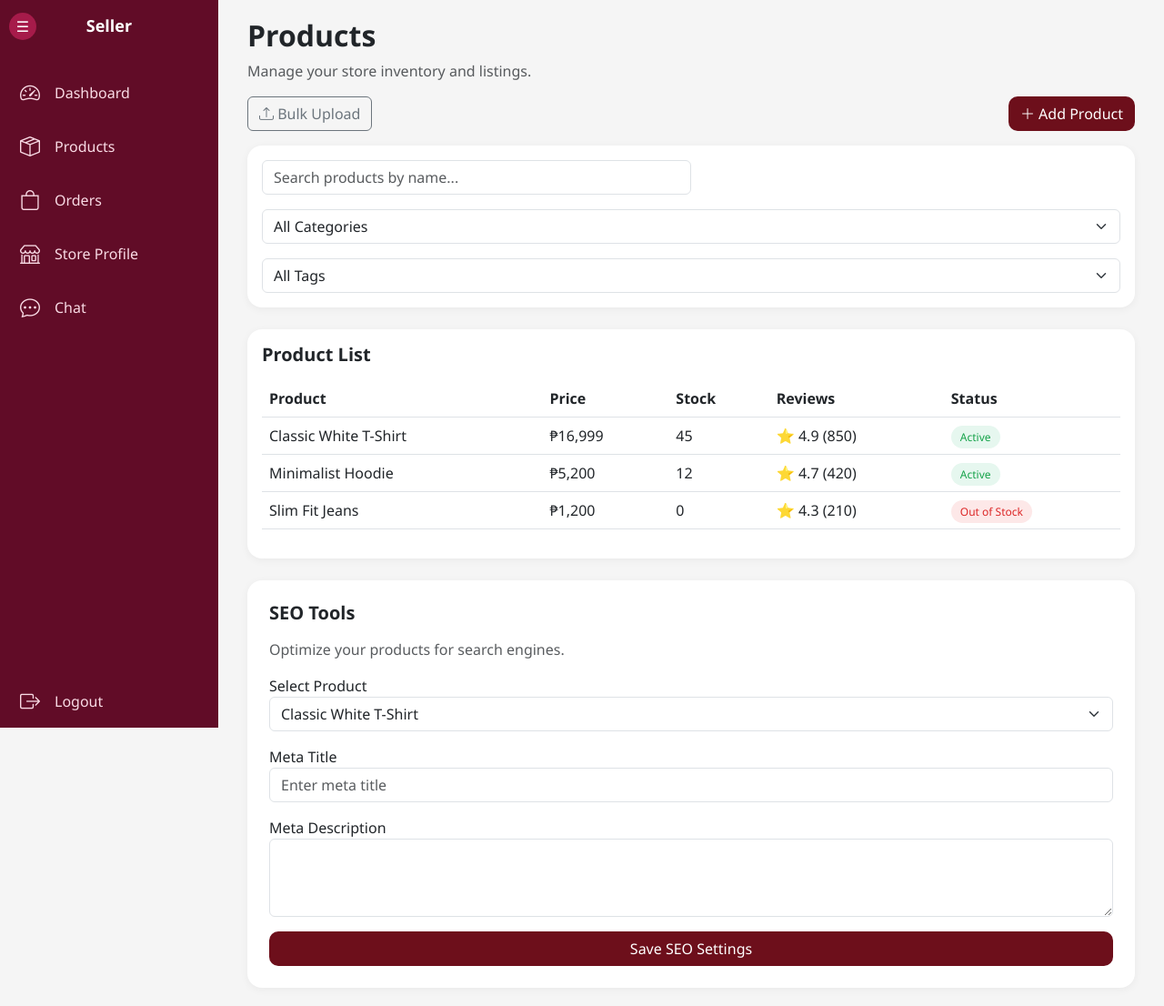
After one commit to jojanajeangarabillo/INFO-ASSURANCE-GRP3, a PHP site: page /seller_products.php in a window 1280 px wide. The commit adds this page. Shown: the whole page at 91% size. Run offline with PHP 8.4, Linux system fonts and the light colour scheme.

Commit message:
updated seller pages

```diff
--- /dev/null
+++ b/seller_products.php
@@ -0,0 +1,205 @@
+<!DOCTYPE html>
+<html lang="en">
+<head>
+<meta charset="UTF-8">
+<title>Products</title>
+
+<link href="https://cdn.jsdelivr.net/npm/bootstrap@5.3.0/dist/css/bootstrap.min.css" rel="stylesheet">
+<link rel="stylesheet" href="sidebar.css">
+<link rel="stylesheet" href="https://cdn.jsdelivr.net/npm/bootstrap-icons@1.11.0/font/bootstrap-icons.css">
+
+<style>
+  body { background: #f5f5f5; font-family: 'Segoe UI', sans-serif; }
+
+  .main-content {
+    margin-left: 240px;
+    transition: 0.3s;
+    padding: 20px;
+  }
+
+  .sidebar.collapsed ~ .main-content {
+    margin-left: 70px;
+  }
+
+  .card {
+    border-radius: 16px;
+    border: none;
+    box-shadow: 0 2px 10px rgba(0,0,0,0.05);
+  }
+
+  .badge-soft {
+    background: #e6f7ef;
+    color: #16a34a;
+    font-size: 12px;
+    padding: 4px 10px;
+    border-radius: 20px;
+  }
+
+  .badge-red {
+    background: #fde8e8;
+    color: #dc2626;
+    font-size: 12px;
+    padding: 4px 10px;
+    border-radius: 20px;
+  }
+
+  .btn-brand {
+    background: #6d0f1b;
+    color: white;
+    border-radius: 10px;
+  }
+
+  .btn-brand:hover {
+    background: #500b14;
+  }
+</style>
+</head>
+
+<body>
+
+<!-- SIDEBAR -->
+<div class="sidebar" id="sidebar">
+
+  <div class="sidebar-header">
+    <div class="toggle-btn" onclick="toggleSidebar()">☰</div>
+    <div class="logo-text">Seller</div>
+  </div>
+
+  <a href="seller_dashboard.php"><i class="bi bi-speedometer2"></i><span class="text">Dashboard</span></a>
+  <a href="seller_products.php" class="active"><i class="bi bi-box-seam"></i><span class="text">Products</span></a>
+  <a href="#"><i class="bi bi-bag"></i><span class="text">Orders</span></a>
+  <a href="#"><i class="bi bi-shop"></i><span class="text">Store Profile</span></a>
+  <a href="#"><i class="bi bi-chat-dots"></i><span class="text">Chat</span></a>
+
+  <a href="#" class="logout">
+    <i class="bi bi-box-arrow-right"></i>
+    <span class="text">Logout</span>
+  </a>
+
+</div>
+
+<!-- MAIN -->
+<div class="main-content" id="main">
+
+<div class="container-fluid">
+
+<h2 class="fw-bold">Products</h2>
+<p class="text-muted">Manage your store inventory and listings.</p>
+
+<!-- ACTION BUTTONS -->
+<div class="d-flex justify-content-between mb-3">
+  <button class="btn btn-outline-secondary">
+    <i class="bi bi-upload"></i> Bulk Upload
+  </button>
+  <button class="btn btn-brand">
+    <i class="bi bi-plus-lg"></i> Add Product
+  </button>
+</div>
+
+<!-- FILTER -->
+<div class="card p-3 mb-4 d-flex flex-wrap gap-3">
+
+  <input class="form-control w-50" placeholder="Search products by name...">
+
+  <select class="form-select w-auto">
+    <option>All Categories</option>
+    <option>Electronics</option>
+    <option>Home</option>
+  </select>
+
+  <select class="form-select w-auto">
+    <option>All Tags</option>
+    <option>Best Seller</option>
+    <option>New Arrival</option>
+  </select>
+
+</div>
+
+<!-- PRODUCT TABLE -->
+<div class="card p-3 mb-4">
+
+<h5 class="fw-bold mb-3">Product List</h5>
+
+<table class="table">
+<thead>
+<tr>
+<th>Product</th>
+<th>Price</th>
+<th>Stock</th>
+<th>Reviews</th>
+<th>Status</th>
+</tr>
+</thead>
+
+<tbody>
+
+<tr>
+<td>Classic White T-Shirt</td>
+<td>₱16,999</td>
+<td>45</td>
+<td>⭐ 4.9 (850)</td>
+<td><span class="badge-soft">Active</span></td>
+</tr>
+
+<tr>
+<td>Minimalist Hoodie</td>
+<td>₱5,200</td>
+<td>12</td>
+<td>⭐ 4.7 (420)</td>
+<td><span class="badge-soft">Active</span></td>
+</tr>
+
+<tr>
+<td>Slim Fit Jeans</td>
+<td>₱1,200</td>
+<td>0</td>
+<td>⭐ 4.3 (210)</td>
+<td><span class="badge-red">Out of Stock</span></td>
+</tr>
+
+</tbody>
+</table>
+
+</div>
+
+<!-- SEO TOOLS -->
+<div class="card p-4">
+
+<h5 class="fw-bold mb-3">SEO Tools</h5>
+<p class="text-muted">Optimize your products for search engines.</p>
+
+<div class="mb-3">
+<label>Select Product</label>
+<select class="form-select">
+<option>Classic White T-Shirt</option>
+<option>Minimalist Hoodie</option>
+</select>
+</div>
+
+<div class="mb-3">
+<label>Meta Title</label>
+<input class="form-control" placeholder="Enter meta title">
+</div>
+
+<div class="mb-3">
+<label>Meta Description</label>
+<textarea class="form-control" rows="3"></textarea>
+</div>
+
+<button class="btn btn-brand">Save SEO Settings</button>
+
+</div>
+
+</div>
+</div>
+
+<!-- JS -->
+<script>
+function toggleSidebar() {
+  document.getElementById("sidebar").classList.toggle("collapsed");
+  document.getElementById("main").classList.toggle("full");
+}
+</script>
+
+</body>
+</html>
```
Also changed, not shown: seller_dashboard.php (+5 -5 lines).
